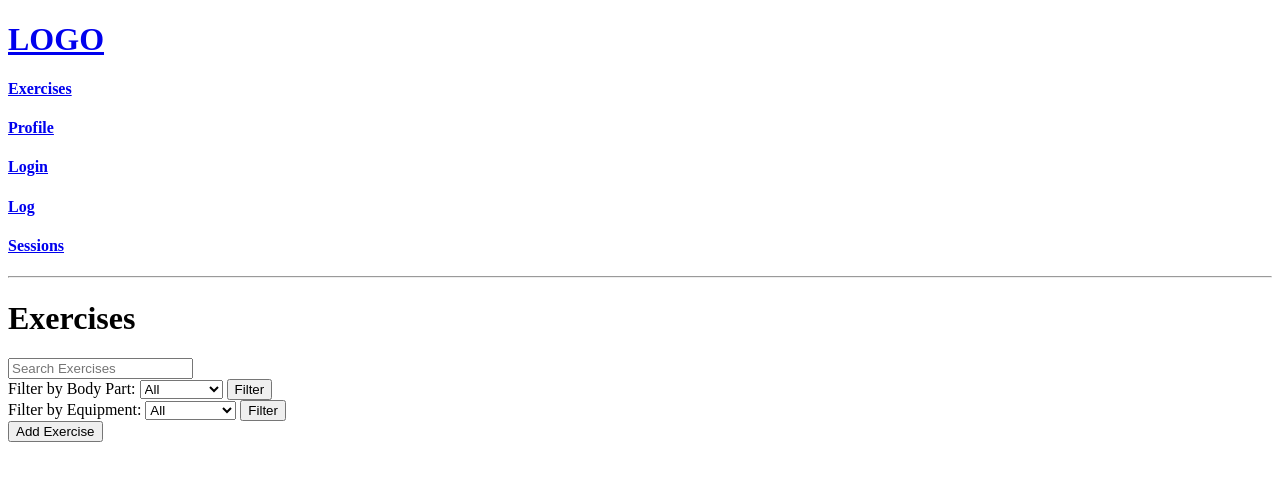
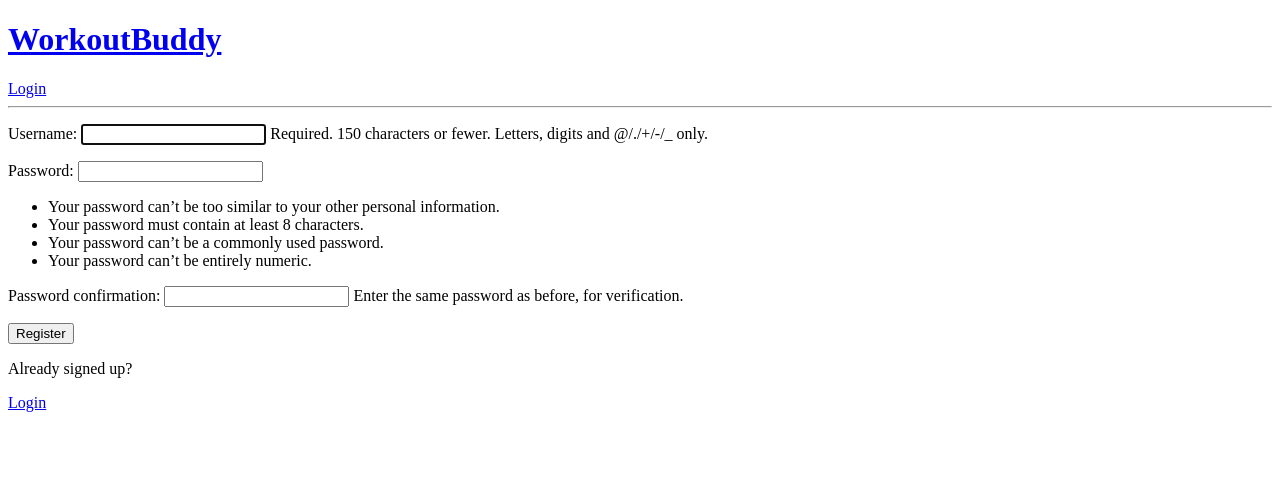
Before and after one commit to qrlandry/WorkoutBuddy, a Django app: page /register/ in a window 1280 px wide. Shown: the top 481 px of the page. Run offline with Django 4.2, Linux system fonts and the light colour scheme; data that the repository does not hold is empty.

Commit message:
full functionality with auth

```diff
--- a/fullstack/templates/exercise_details.html
+++ b/fullstack/templates/exercise_details.html
@@ -1,11 +1,16 @@
 {% extends 'main.html' %}
 
 {% block content %}
+
+<div>
+    {% if request.user == exercise.user %}
     <a href="{% url 'update_exercise' exercise.id %}"> Edit </a>
     <a href="{% url 'delete_exercise' exercise.id %}"> Delete </a>
+    {% endif %}
     <h1> {{exercise.name}} </h1>
     <h3> Target Area: {{exercise.body_part}} </h3>
     <h3> Equipment: {{exercise.equipment}} </h3>
     <h3> Description: {{exercise.description}} </h3>
+</div>
 
 {% endblock content %}
--- a/fullstack/templates/login.html
+++ /dev/null
@@ -1,6 +0,0 @@
-{% extends 'main.html' %}
-
-{% block content %}
-<h1> Login Template </h1>
-
-{% endblock content %}
--- /dev/null
+++ b/fullstack/templates/login_register.html
@@ -0,0 +1,37 @@
+{% extends 'main.html' %}
+
+{% block content %}
+
+{% if page == 'login' %}
+<div>
+  <form method="POST" action="">
+    {% csrf_token %}
+
+    <label> Username: </label>
+    <input type="text" name="username" placeholder="Username" />
+
+    <label> Password: </label>
+    <input type="password" name="password" placeholder="Password" />
+
+    <input type="submit" value="Login" />
+  </form>
+
+  <p> Haven't signed up yet?</p>
+  <a href="{% url 'register' %}"> Sign up </a>
+</div>
+
+{% else %}
+
+<div>
+    <form method="POST" action="">
+      {% csrf_token %}
+      {{ form.as_p }}
+      <input type="submit" value="Register" />
+    </form>
+
+    <p> Already signed up?</p>
+    <a href="{% url 'login' %}"> Login </a>
+</div>
+{% endif %}
+
+{% endblock content %}
--- a/fullstack/templates/main.html
+++ b/fullstack/templates/main.html
@@ -12,6 +12,14 @@
 
     {% include 'nav.html' %}
 
+    {% if messages %}
+        <ul class="messages">
+            {% for message in messages %}
+                <li>{{ message }}</li>
+            {% endfor %}
+        </ul>
+    {% endif %}
+
     {% block content %}
 
     {% endblock %}
--- a/fullstack/templates/nav.html
+++ b/fullstack/templates/nav.html
@@ -1,10 +1,17 @@
 <a href="/">
-    <h1> LOGO </h1>
-    <h4><a href="/exercises/"> Exercises </a> </h4>
-    <h4><a href="/profile/"> Profile </a> </h4>
-    <h4><a href="/login/"> Login </a> </h4>
-    <h4><a href="/log/"> Log </a> </h4>
-    <h4><a href="/sessions/"> Sessions </a> </h4>
+    <h1> WorkoutBuddy </h1>
 </a>
 
+    {% if request.user.is_authenticated %}
+    <p> Hello {{request.user}} </p>
+    <a href="{% url 'logout' %}"> Logout </a>
+    <a href="/exercises/"> Exercises </a>
+    <a href="/profile/"> Profile </a>
+    <a href="/log/"> Log </a>
+    <a href="/sessions/"> Sessions </a>
+    {% else %}
+    <a href="{% url 'login' %}"> Login </a>
+    {% endif %}
+
+
 <hr>
--- a/fullstack/workoutbuddy/settings.py
+++ b/fullstack/workoutbuddy/settings.py
@@ -145,5 +145,3 @@
 # https://docs.djangoproject.com/en/4.2/ref/settings/#default-auto-field
 
 DEFAULT_AUTO_FIELD = 'django.db.models.BigAutoField'
-
-AUTH_USER_MODEL = 'workoutbuddy_api.User'
--- a/fullstack/workoutbuddy_api/admin.py
+++ b/fullstack/workoutbuddy_api/admin.py
@@ -1,7 +1,6 @@
 from django.contrib import admin
-from .models import User, Exercise, Workout, WorkoutExerciseDetail, WorkoutExercise
+from .models import Exercise, Workout, WorkoutExerciseDetail, WorkoutExercise
 # Register your models here.
-admin.site.register(User)
 admin.site.register(Exercise)
 admin.site.register(Workout)
 admin.site.register(WorkoutExercise)
--- a/fullstack/workoutbuddy_api/forms.py
+++ b/fullstack/workoutbuddy_api/forms.py
@@ -4,4 +4,4 @@
 class ExerciseForm(ModelForm):
     class Meta:
         model = Exercise
-        fields = ('__all__')
+        fields = ('name', 'body_part', 'equipment', 'description')
--- a/fullstack/workoutbuddy_api/urls.py
+++ b/fullstack/workoutbuddy_api/urls.py
@@ -10,8 +10,9 @@
     path('update_exercise/<str:pk>/', views.update_exercise, name='update_exercise'),
     path('delete_exercise/<str:pk>/', views.delete_exercise, name='delete_exercise'),
     path('exercises/', views.exercise, name='exercise'),
-    path('login/', views.exercise, name='login'),
-    path('register/', views.exercise, name='register'),
+    path('login/', views.login_page, name='login'),
+    path('logout/', views.logout_user, name='logout'),
+    path('register/', views.register_user, name='register'),
     path('sessions/', views.exercise, name='sessions'),
     path('log/', views.exercise, name='log'),
     path('profile/', views.exercise, name='profile'),
--- a/fullstack/workoutbuddy_api/views.py
+++ b/fullstack/workoutbuddy_api/views.py
@@ -1,130 +1,74 @@
 from django.shortcuts import render, redirect
-from .serializers import UserSerializer, ExerciseSerializer, WorkoutSerializer, WorkoutExerciseSerializer, WorkoutExerciseDetailSerializer
-from rest_framework.response import Response
-from rest_framework.views import APIView
-from .models import User, Exercise, Workout, WorkoutExercise, WorkoutExerciseDetail
-from rest_framework.exceptions import AuthenticationFailed
-import jwt
-import datetime
-from rest_framework.permissions import AllowAny
-from rest_framework import generics
+from .models import Exercise, Workout, WorkoutExercise, WorkoutExerciseDetail
+from django.contrib.auth.models import User
+from django.contrib.auth.decorators import login_required
+from django.contrib import messages
+from django.contrib.auth import authenticate, logout
+from django.contrib.auth import login as auth_login
+from django.contrib.auth.forms import UserCreationForm
 from .forms import ExerciseForm
 
-class RegisterView(APIView):
-    permission_classes=[AllowAny]
-    queryset = User.objects.all()
-    def post(self, req):
-        serializer = UserSerializer(data=req.data)
-        serializer.is_valid(raise_exception=True)
-        serializer.save()
-        return Response(serializer.data)
+# login the user
+def login_page(request):
+    page = 'login'
 
-class LoginView(APIView):
-    permission_classes = [AllowAny]
+    if request.user.is_authenticated:
+        return redirect('home')
 
-    def post(self, request):
-        email = request.data['email']
-        password = request.data['password']
+    if request.method == 'POST':
+        username = request.POST.get('username').lower()
+        password = request.POST.get('password')
 
-        user = User.objects.filter(email=email).first()
+        try:
+            user = User.objects.get(username=username)
+        except:
+            messages.error(request, "User does not exist")
 
-        if user is None:
-            raise AuthenticationFailed("User not found")
+        user = authenticate(request, username=username, password=password)
 
-        if not user.check_password(password):
-            raise AuthenticationFailed("Incorrect password")
+        if user is not None:
+            auth_login(request, user)
+            return redirect('home')
+        else:
+            messages.error(request, 'Username or Password does not exist')
 
-        # Create JWT with user ID as the payload
-        payload = {
-            'id': user.id,
-            'exp': datetime.datetime.utcnow() + datetime.timedelta(minutes=60),
-            'iat': datetime.datetime.utcnow()
-        }
+    context = {'page': page}
+    return render(request, 'login_register.html', context)
 
-        token = jwt.encode(payload, 'secret', algorithm='HS256')
+# logout the user
+def logout_user(request):
+    logout(request)
+    return redirect('home')
 
-        return Response({'jwt': token}, status=200)
+# register the user
+def register_user(request):
+    page = 'register'
+    form = UserCreationForm()
 
-# Checks if the session is valid and will throw an exception if the token is expired or invalid
+    if request.method == 'POST':
+        form = UserCreationForm(request.POST)
+        if form.is_valid():
+            user = form.save(commit=False)
+            user.username = user.username.lower()
+            user.save()
+            auth_login(request, user)
+            return redirect('home')
+        else:
+            messages.error(request, 'An error occured during registration')
 
-class UserView(APIView):
-    permission_classes = [AllowAny]
+    return render(request, 'login_register.html', {'form': form})
 
-    def get_object(self, user_id):
-        try:
-            return User.objects.get(id=user_id)
-        except User.DoesNotExist:
-            raise Http404
-
-    def get(self, request):
-        auth_header = request.headers.get('Authorization')
-        if not auth_header:
-            raise AuthenticationFailed('Authentication header missing')
-        try:
-            token = auth_header.split(' ')[1]
-            payload = jwt.decode(token, 'secret', algorithms=['HS256'])
-        except jwt.ExpiredSignatureError:
-            raise AuthenticationFailed('Token has expired')
-        except IndexError:
-            raise AuthenticationFailed('Token prefix missing')
-        except jwt.InvalidTokenError:
-            raise AuthenticationFailed('Invalid token')
-
-        user = User.objects.filter(id=payload['id']).first()
-        if user is None:
-            raise AuthenticationFailed('User not found')
-
-        serializer = UserSerializer(user)
-        return Response(serializer.data, status=200)
-
-class LogoutView(APIView):
-    permission_classes = [AllowAny]
-
-    def post(self, request):
-        return Response({'message': 'success'}, status=200)
-
-class ExerciseListView(generics.ListCreateAPIView):
-    queryset = Exercise.objects.all()
-    serializer_class = ExerciseSerializer
-
-
-class ExerciseDetailView(generics.RetrieveUpdateDestroyAPIView):
-    queryset = Exercise.objects.all()
-    serializer_class = ExerciseSerializer
-
-class WorkoutListCreateView(generics.ListCreateAPIView):
-    queryset = Workout.objects.all()
-    serializer_class = WorkoutSerializer
-
-class WorkoutRetrieveUpdateDestroyView(generics.RetrieveUpdateDestroyAPIView):
-    queryset = Workout.objects.all()
-    serializer_class = WorkoutSerializer
-
-class WorkoutExerciseListCreateView(generics.ListCreateAPIView):
-    queryset = WorkoutExercise.objects.all()
-    serializer_class = WorkoutExerciseSerializer
-
-class WorkoutExerciseDetailView(generics.RetrieveUpdateDestroyAPIView):
-    queryset = WorkoutExercise.objects.all()
-    serializer_class = WorkoutExerciseSerializer
-
-class WorkoutExerciseDetailListCreateView(generics.ListCreateAPIView):
-    queryset = WorkoutExerciseDetail.objects.all()
-    serializer_class = WorkoutExerciseDetailSerializer
-
-class WorkoutExerciseDetailDetailView(generics.RetrieveUpdateDestroyAPIView):
-    queryset = WorkoutExerciseDetail.objects.all()
-    serializer_class = WorkoutExerciseDetailSerializer
-
+# render the homepage
 def home(request):
     return render(request, 'home.html')
 
+# render out the exercises with searchbar and filters
+@login_required(login_url='login/')
 def exercise(request):
 
     q = request.GET.get('q') if request.GET.get('q') != None else ''
     body_part = request.GET.get('body_part') if request.GET.get('body_part') != None else ''
     equipment = request.GET.get('equipment') if request.GET.get('equipment') != None else ''
-
 
     exercises = Exercise.objects.all()
 
@@ -140,23 +84,30 @@
     context = { 'exercises': exercises }
     return render(request, 'exercise.html', context)
 
+# exercise details page
+@login_required(login_url='login/')
 def exercise_details(request, pk):
     exercise = Exercise.objects.get(id=pk)
     context = {'exercise': exercise}
     return render(request, 'exercise_details.html', context)
 
+# exercise create method
+@login_required(login_url='login/')
 def create_exercise(request):
     form = ExerciseForm()
     if request.method == 'POST':
         form = ExerciseForm(request.POST)
         print(request.POST)
         if form.is_valid():
+            exercise = form.save(commit=False)
+            exercise.user = request.user
             form.save()
-            print(form.save())
             return redirect('exercise')
     context = {'form': form}
     return render(request, 'create_exercise.html', context)
 
+# update the exercise
+@login_required(login_url='login/')
 def update_exercise(request, pk):
     exercise = Exercise.objects.get(id=pk)
     form = ExerciseForm(instance=exercise)
@@ -170,6 +121,8 @@
     context = {'form': form}
     return render(request, 'create_exercise.html', context)
 
+# delete the exercise
+@login_required(login_url='login/')
 def delete_exercise(request, pk):
     exercise = Exercise.objects.get(id=pk)
     if request.method == 'POST':
@@ -177,6 +130,7 @@
         return redirect('exercise')
     return render(request, 'delete.html', {'obj': exercise})
 
+@login_required(login_url='login/')
 def profile(request):
     return render(request, 'profile.html')
 
@@ -186,8 +140,10 @@
 def register(request):
     return render(request, 'register.html')
 
+@login_required(login_url='login/')
 def sessions(request):
     return render(request, 'sessions.html')
 
+@login_required(login_url='login/')
 def log(request):
     return render(request, 'log.html')
```
Also changed, not shown: fullstack/workoutbuddy_api/models.py (+1 -38 lines), fullstack/workoutbuddy_api/serializers.py (deleted, +0 -52 lines), fullstack/workoutbuddy_api/migrations/0013_alter_exercise_user_alter_workout_user_delete_user.py (added). Lines whose indentation alone changed are shown as unchanged.
